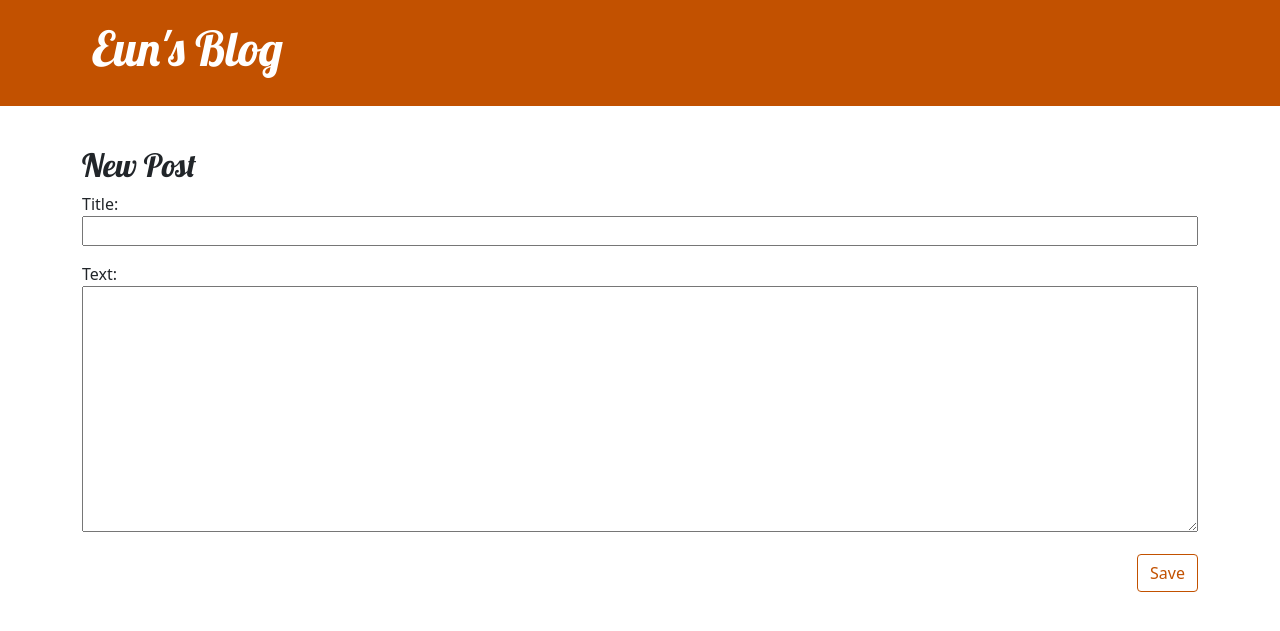
After one commit to Euntastic/my-first-blog, a Django app: page /post/new/ in a window 1280 px wide. The commit adds this page. Shown: the top 631 px of the page. Run offline with Django 4.2, Linux system fonts and the light colour scheme.

Commit message:
Added views for create/edit.
Added views to create/edit blog posts from inside the site.

```diff
--- /dev/null
+++ b/blog/forms.py
@@ -0,0 +1,8 @@
+from django import forms
+
+from .models import Post
+
+class PostForm(forms.ModelForm):
+    class Meta:
+        model = Post
+        fields = ('title', 'text')
--- a/blog/templates/blog/base.html
+++ b/blog/templates/blog/base.html
@@ -21,8 +21,13 @@
     <body>
         <header class="page-header">
             <div class="container">
+                {% if user.is_authenticated %}
+                <a href="{% url 'post_new' %}" class="top-menu">
+                    {% include "./icons/file-earmark-plus.svg" %}
+                </a>
+                {% endif %}
                 <h1>
-                    <a href="/">Eun's Blog</a>
+                    <a href="{% url 'post_list' %}">Eun's Blog</a>
                 </h1>
             </div>
         </header>
--- a/blog/templates/blog/post_detail.html
+++ b/blog/templates/blog/post_detail.html
@@ -1,6 +1,12 @@
 {% extends "blog/base.html" %}
 {% block content %}
     <article class="post">
+        <aside class="actions">
+            {% if user.is_authenticated %}
+            <a href="{% url 'post_edit' pk=post.pk %}" class="btn btn-secondary">{% include "./icons/pencil-fill.svg" %}
+            </a>
+            {% endif %}
+        </aside>
         {% if post.published_date %}
         <time class="date">{{ post.published_date }}</time>
         {% endif %}
--- /dev/null
+++ b/blog/templates/blog/post_edit.html
@@ -0,0 +1,9 @@
+{% extends "blog/base.html" %}
+{% block content %}
+    <h2>New Post</h2>
+    <form method="post" class="post-form">
+        {% csrf_token %}
+        {{ form.as_p }}
+        <button type="submit" class="save btn btn-secondary">Save</button>
+    </form>
+{% endblock content %}
--- a/blog/urls.py
+++ b/blog/urls.py
@@ -3,5 +3,7 @@ from . import views
 
 urlpatterns = [
     path("", views.post_list, name="post_list"),
-    path("post/<int:pk>/", views.post_detail, name="post_detail")
+    path("post/<int:pk>/", views.post_detail, name="post_detail"),
+    path("post/new/", views.post_new, name="post_new"),
+    path("post/<int:pk>/edit", views.post_edit, name="post_edit"),
 ]
--- a/blog/views.py
+++ b/blog/views.py
@@ -1,6 +1,7 @@
-from django.shortcuts import render, get_object_or_404
+from django.shortcuts import render, get_object_or_404, redirect
 from django.utils import timezone
 from .models import Post
+from .forms import PostForm
 
 # Create your views here.
 def post_list(request):
@@ -10,3 +11,30 @@ def post_list(request):
 def post_detail(request, pk):
     post = get_object_or_404(Post, pk=pk)
     return render(request, "blog/post_detail.html", {'post': post})
+
+def post_new(request):
+    if request.method == "POST":
+        form = PostForm(request.POST)
+        if form.is_valid():
+            post = form.save(commit=False)
+            post.author = request.user
+            post.published_date = timezone.now()
+            post.save()
+            return redirect('post_detail', pk=post.pk)
+    else:
+        form = PostForm()
+    return render(request, 'blog/post_edit.html', {'form': form})
+
+def post_edit(request, pk):
+    post = get_object_or_404(Post, pk=pk)
+    if request.method == "POST":
+        form = PostForm(request.POST, instance=post)
+        if form.is_valid():
+            post = form.save(commit=False)
+            post.author = request.user
+            post.published_date = timezone.now()
+            post.save()
+            return redirect("post_detail", pk=post.pk)
+    else:
+        form = PostForm(instance=post)
+    return render(request, "blog/post_edit.html", {'form': form})
```
Also changed, not shown: blog/templates/blog/icons/file-earmark-plus.svg (added), blog/templates/blog/icons/pencil-fill.svg (added), 2 other files.
